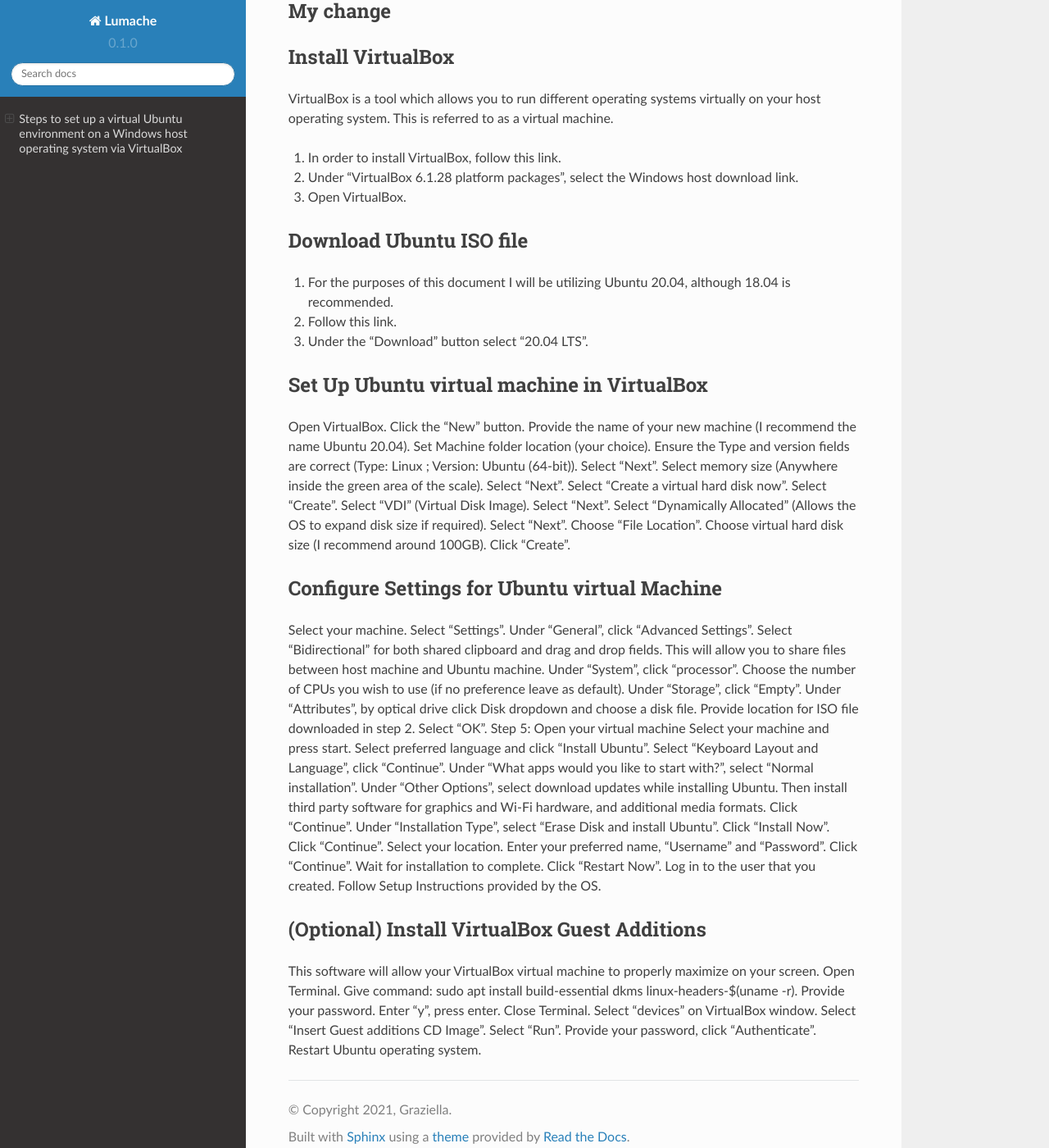
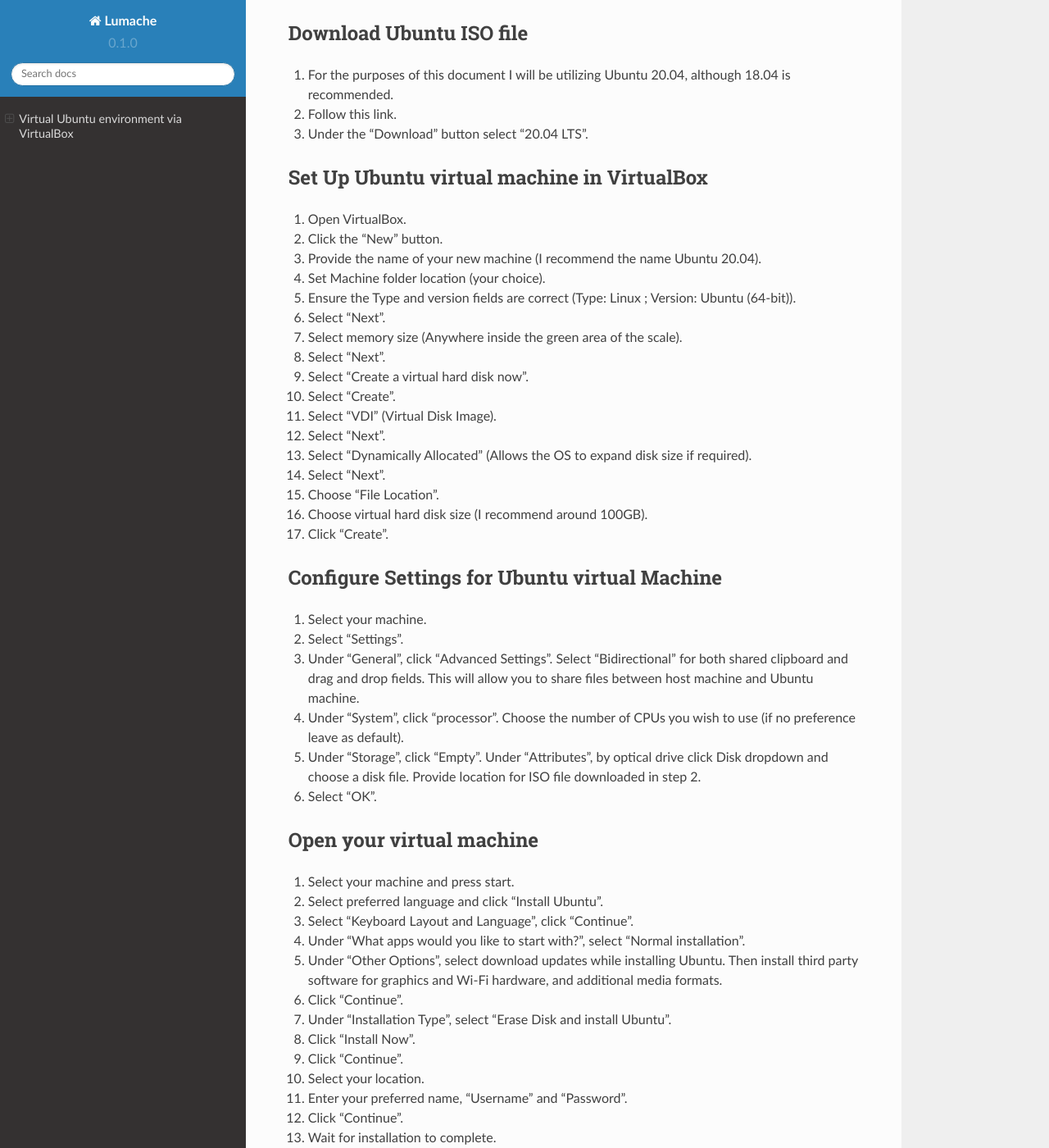
Before and after one commit to SivanuHappy/readthedocsrepo, a Sphinx documentation site: the page built from docs/source/index.rst, in a window 1280 px wide and 1400 px high, scrolled down 360 px. Shown: the whole window at 82% size. Built offline with Sphinx 7.4.7 and the Read the Docs theme 2.0.0, drawn with Linux system fonts in a browser that asks for light colours; part of the change alters nothing that is shown; some of the changed text lies outside the part shown.

Commit message:
Update index.rst

```diff
--- a/docs/source/index.rst
+++ b/docs/source/index.rst
@@ -1,26 +1,10 @@
-Steps to set up a virtual Ubuntu environment on a Windows host operating system via VirtualBox
-=====
+Virtual Ubuntu environment via VirtualBox
+=========================================
 
-.. _installation:
-
-Installation
-------------
-
-
-Contents
---------
-
-.. toctree::
-
-
-
-My change
--------------
+VirtualBox is a tool which allows you to run different operating systems virtually on your host operating system. This is referred to as a virtual machine.
 
 Install VirtualBox
 ---------------------
-
-VirtualBox is a tool which allows you to run different operating systems virtually on your host operating system. This is referred to as a virtual machine.
 
 1. In order to install VirtualBox, follow this link.
 2. Under “VirtualBox 6.1.28 platform packages”, select the Windows host download link.
@@ -35,60 +19,62 @@ Download Ubuntu ISO file
 
 Set Up Ubuntu virtual machine in VirtualBox
 --------------------------------------------
-Open VirtualBox.
-Click the "New" button.
-Provide the name of your new machine (I recommend the name Ubuntu 20.04).
-Set Machine folder location (your choice).
-Ensure the Type and version fields are correct (Type: Linux ; Version: Ubuntu (64-bit)).
-Select "Next".
-Select memory size (Anywhere inside the green area of the scale).
-Select "Next".
-Select “Create a virtual hard disk now”.
-Select "Create".
-Select "VDI" (Virtual Disk Image).
-Select "Next".
-Select "Dynamically Allocated" (Allows the OS to expand disk size if required).
-Select "Next".
-Choose "File Location".
-Choose virtual hard disk size (I recommend around 100GB).
-Click "Create".
+1. Open VirtualBox.
+2. Click the "New" button.
+3. Provide the name of your new machine (I recommend the name Ubuntu 20.04).
+4. Set Machine folder location (your choice).
+5. Ensure the Type and version fields are correct (Type: Linux ; Version: Ubuntu (64-bit)).
+6. Select "Next".
+7. Select memory size (Anywhere inside the green area of the scale).
+8. Select "Next".
+9. Select “Create a virtual hard disk now”.
+10. Select "Create".
+11. Select "VDI" (Virtual Disk Image).
+12. Select "Next".
+13. Select "Dynamically Allocated" (Allows the OS to expand disk size if required).
+14. Select "Next".
+15. Choose "File Location".
+16. Choose virtual hard disk size (I recommend around 100GB).
+17. Click "Create".
 
 Configure Settings for Ubuntu virtual Machine
 ----------------------------------------------
-Select your machine.
-Select "Settings".
-Under "General", click "Advanced Settings". Select "Bidirectional" for both shared clipboard and drag and drop fields. This will allow you to share files between host machine and Ubuntu machine.
-Under "System", click "processor". Choose the number of CPUs you wish to use (if no preference leave as default).
-Under "Storage", click "Empty". Under "Attributes", by optical drive click Disk dropdown and choose a disk file. Provide location for ISO file downloaded in step 2.
-Select "OK".
-Step 5: Open your virtual machine
-Select your machine and press start.
-Select preferred language and click "Install Ubuntu".
-Select "Keyboard Layout and Language", click "Continue".
-Under “What apps would you like to start with?”, select "Normal installation".
-Under “Other Options”, select download updates while installing Ubuntu. Then install third party software for graphics and Wi-Fi hardware, and additional media formats.
-Click "Continue".
-Under "Installation Type", select "Erase Disk and install Ubuntu".
-Click "Install Now".
-Click "Continue".
-Select your location.
-Enter your preferred name, "Username" and "Password".
-Click "Continue".
-Wait for installation to complete.
-Click "Restart Now".
-Log in to the user that you created.
-Follow Setup Instructions provided by the OS.
+1. Select your machine.
+2. Select "Settings".
+3. Under "General", click "Advanced Settings". Select "Bidirectional" for both shared clipboard and drag and drop fields. This will allow you to share files between host machine and Ubuntu machine.
+4. Under "System", click "processor". Choose the number of CPUs you wish to use (if no preference leave as default).
+5. Under "Storage", click "Empty". Under "Attributes", by optical drive click Disk dropdown and choose a disk file. Provide location for ISO file downloaded in step 2.
+6. Select "OK".
+
+Open your virtual machine
+-------------------------------------
+1. Select your machine and press start.
+2. Select preferred language and click "Install Ubuntu".
+3. Select "Keyboard Layout and Language", click "Continue".
+4. Under “What apps would you like to start with?”, select "Normal installation".
+5. Under “Other Options”, select download updates while installing Ubuntu. Then install third party software for graphics and Wi-Fi hardware, and additional media formats.
+6. Click "Continue".
+7. Under "Installation Type", select "Erase Disk and install Ubuntu".
+8. Click "Install Now".
+9. Click "Continue".
+10. Select your location.
+11. Enter your preferred name, "Username" and "Password".
+12. Click "Continue".
+13. Wait for installation to complete.
+14. Click "Restart Now".
+15. Log in to the user that you created.
+16. Follow Setup Instructions provided by the OS.
 
 (Optional) Install VirtualBox Guest Additions
 ------------------------------------------------------
 This software will allow your VirtualBox virtual machine to properly maximize on your screen.
-Open Terminal.
-Give command: sudo apt install build-essential dkms linux-headers-$(uname -r).
-Provide your password.
-Enter "y", press enter.
-Close Terminal.
-Select "devices" on VirtualBox window.
-Select "Insert Guest additions CD Image".
-Select "Run".
-Provide your password, click "Authenticate".
-Restart Ubuntu operating system.
+1. Open Terminal.
+2. Give command: sudo apt install build-essential dkms linux-headers-$(uname -r).
+3. Provide your password.
+4. Enter "y", press enter.
+5. Close Terminal.
+6. Select "devices" on VirtualBox window.
+7. Select "Insert Guest additions CD Image".
+8. Select "Run".
+9. Provide your password, click "Authenticate".
+10. Restart Ubuntu operating system.
```
